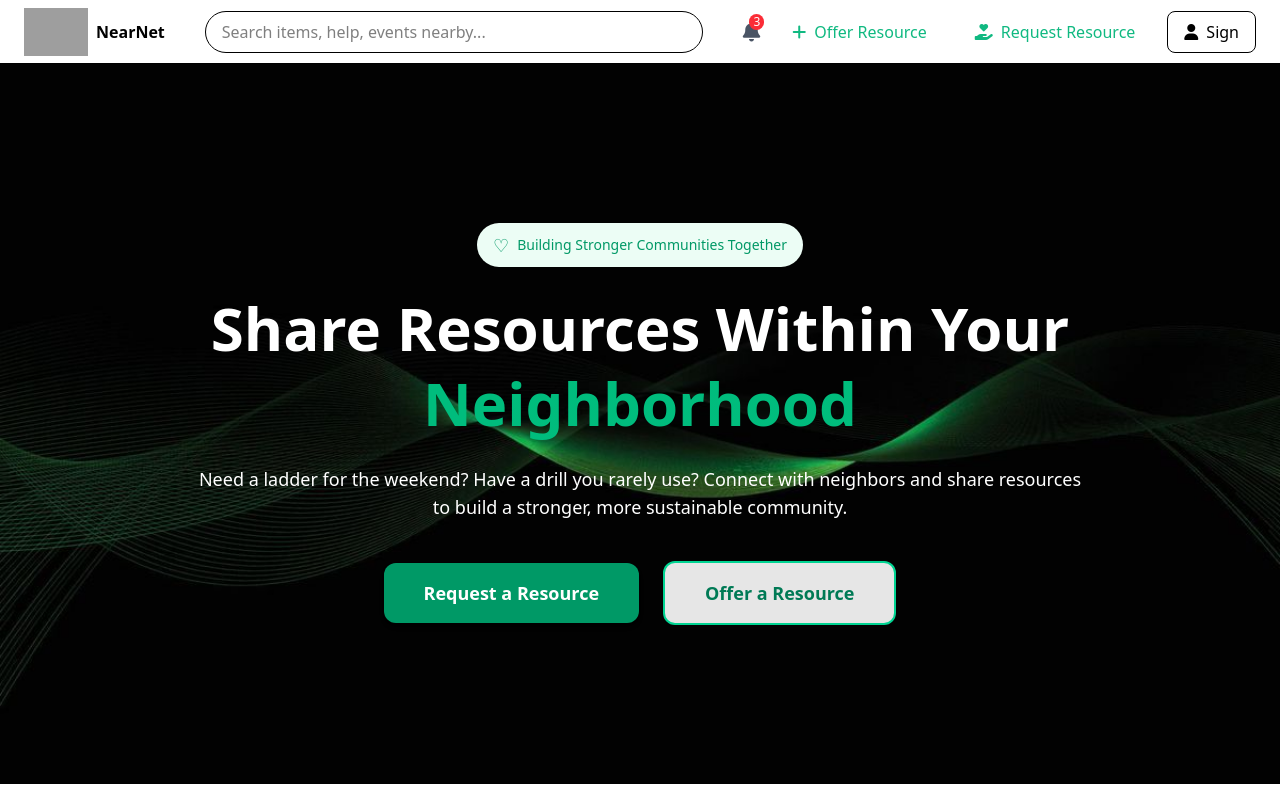
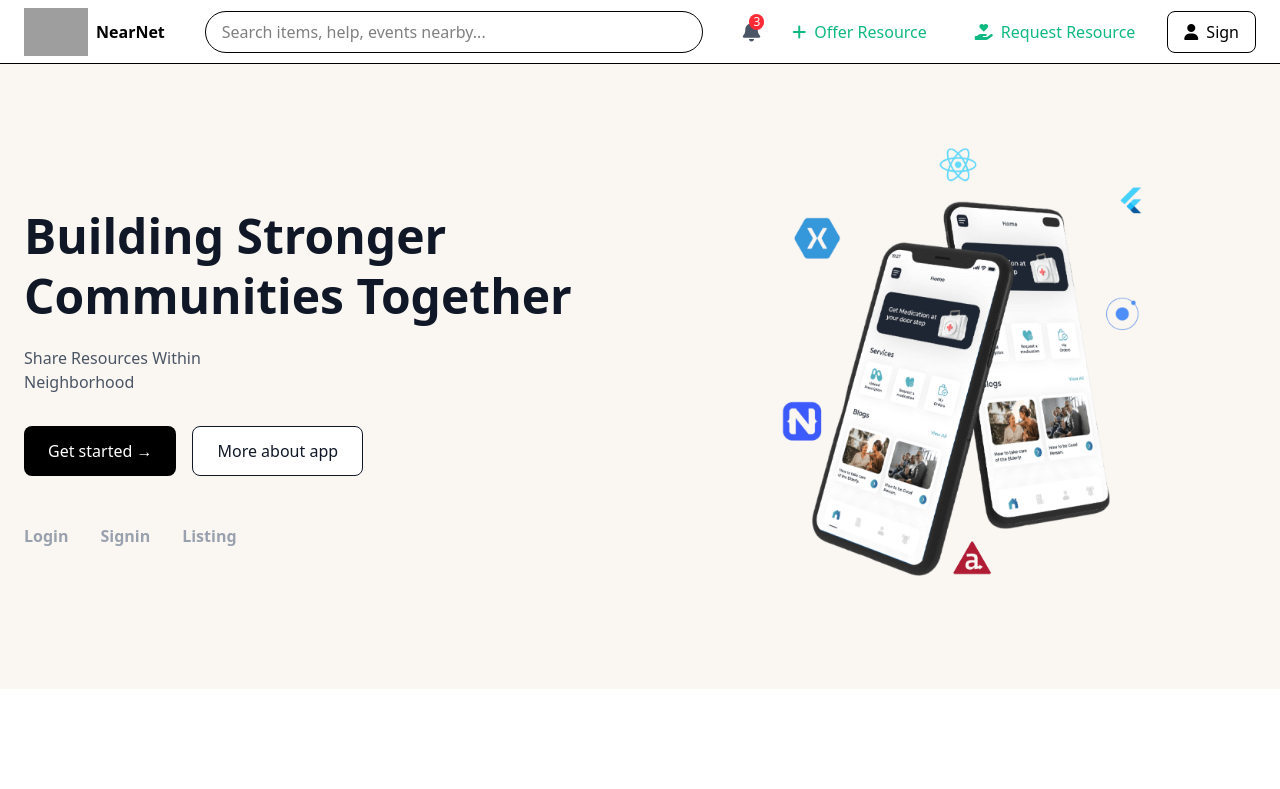
Before and after one commit to Shanu529/Nearnet-Group-project, a React (Vite) app in the folder frontend/: page / in a window 1280 px wide. Shown: the top 789 px of the page. Built offline with nearby package versions, Linux system fonts and the light colour scheme; grey boxes are pictures that could not be loaded.

Commit message:
Refactor code structure for improved readability and maintainability

```diff
--- a/frontend/package.json
+++ b/frontend/package.json
@@ -16,8 +16,10 @@
     "lucide-react": "^0.562.0",
     "react": "^19.2.0",
     "react-dom": "^19.2.0",
+    "react-hot-toast": "^2.6.0",
     "react-icons": "^5.5.0",
     "react-router-dom": "^7.12.0",
+    "react-toastify": "^11.0.5",
     "tailwindcss": "^4.1.18"
   },
   "devDependencies": {
--- a/frontend/src/App.jsx
+++ b/frontend/src/App.jsx
@@ -14,7 +14,9 @@ import Offer from "./pages/Offer.jsx";
 import Request from "./pages/Request.jsx";
 import Signin from "./pages/Signin.jsx";
 import Login from "./pages/Login.jsx";
-
+import { Toaster } from "react-hot-toast";
+import { useEffect } from "react";
+import { toast } from "react-hot-toast";
 function App() {
   const [count, setCount] = useState(0);
 
@@ -27,10 +29,14 @@ function App() {
   //   }
 
   // ])
+   useEffect(() => {
+    toast.success("🔥 Toast is working globally!");
+  }, []);
 
   return (
     <>
       <Navbar />
+      <Toaster position="top-right" reverseOrder={false} />
       <Routes>
         <Route path="/" element={<Home />} />
         <Route path="/listing" element={<Listing />} />
--- a/frontend/src/components/GetStarted.jsx
+++ b/frontend/src/components/GetStarted.jsx
@@ -2,9 +2,8 @@ import React from "react";
 import { Link } from "react-router";
 function GetStarted() {
   return (
-    <section className="w-full bg-emerald-50 py-20">
+    <section className="w-full bg-[#faf7f2] py-20">
       <div className="max-w-4xl mx-auto px-6 sm:text-center">
-
         <h2 className="text-2xl md:text-4xl font-bold text-gray-900 mb-4">
           Ready to Get Started?
         </h2>
@@ -13,10 +12,12 @@ function GetStarted() {
           Browse available resources in your neighborhood or post what you need.
         </p>
 
-        <Link to="/listing" className="px-8 py-4 rounded-xl bg-emerald-500 text-white font-semibold shadow-md hover:bg-emerald-600 transition">
+        <Link
+          to="/listing"
+          className="px-8 py-4 rounded-xl bg-emerald-500 text-white font-semibold shadow-md hover:bg-emerald-600 transition"
+        >
           View All Listings
         </Link>
-
       </div>
     </section>
   );
--- a/frontend/src/pages/Home.jsx
+++ b/frontend/src/pages/Home.jsx
@@ -3,15 +3,57 @@ import React from "react";
 import WhyChooseUs from "../components/WhyChooseUs.jsx";
 import GetStarted from "../components/GetStarted.jsx";
 
-import { useNavigate } from 'react-router-dom'
+import { useNavigate } from "react-router-dom";
 import FAQ from "../components/FAQ.jsx";
+
+// import <phone className="png"></phone>4
+// import { Toaster } from "react-hot-toast";
+// import  phone from ""
+import phone from "/phone.png";
 
 function Home() {
   const navigate = useNavigate();
 
   return (
     <>
+      <section className="bg-[#faf7f2]">
+        <div className="max-w-7xl mx-auto px-6 py-10 md:py-20">
+          <div className="grid grid-cols-1 lg:grid-cols-2 items-center gap-16">
+            <div>
+              <h1 className="text-3xl lg:text-5xl font-bold text-gray-900 leading-tight">
+                Building Stronger Communities Together
+              </h1>
 
+              <p className="mt-5 text-gray-600 max-w-md">
+                Share Resources Within <br />
+                Neighborhood
+              </p>
+
+              <div className="mt-8 flex gap-4">
+                <button className="bg-black text-white sm:px-6 sm:py-3 py-2 px-2 rounded-lg font-medium hover:bg-gray-800 transition">
+                  Get started →
+                </button>
+
+                <button className="bg-white text-gray-900 sm:px-6 py-2 px-2 sm:py-3 rounded-lg border hover:bg-gray-100 transition">
+                  More about app
+                </button>
+              </div>
+
+              <div className="mt-12 flex items-center gap-8 text-gray-400">
+                <span className="font-semibold">Login</span>
+                <span className="font-semibold">Signin</span>
+                <span className="font-semibold">Listing</span>
+              </div>
+            </div>
+
+            <div className="relative flex justify-center">
+              <img src={phone} alt="Real estate app" className="rounded-3xl" />
+            </div>
+          </div>
+        </div>
+      </section>
+
+      {/*
     <section className=" bg-white flex items-center  px-6 justify-center bg-[url(/main5.jpg)] bg-cover h-[90vh] py-20 sm:py-30 bg-center ">
       <div className="max-w-4xl sm:text-center ">
         <div className="inline-flex items-center gap-2 px-4 py-2 rounded-full bg-emerald-50 text-emerald-600 text-sm font-medium mb-6">
@@ -45,10 +87,13 @@ function Home() {
         </button>
      </div>
      </div>
-    </section>
-    <WhyChooseUs/>
-    <GetStarted/>
-    <FAQ />
+    </section> */}
+
+      <section></section>
+
+      <WhyChooseUs />
+      <GetStarted />
+      <FAQ />
     </>
   );
 }
--- a/frontend/src/pages/Login.jsx
+++ b/frontend/src/pages/Login.jsx
@@ -1,14 +1,14 @@
 import React, { useState } from "react";
 import bgimg from "../assets/download.jpg";
 import { useNavigate } from "react-router-dom";
-
+import { Toaster, toast } from "react-hot-toast";
 function Login() {
   const [form, setForm] = useState({
     email: "",
     password: "",
   });
 
-  const [error, setError] = useState("");
+  // const [error, setError] = useState("");
   const navigate = useNavigate();
 
   const handleSubmit = (e) => {
@@ -18,7 +18,8 @@ function Login() {
     console.log("here is user data form localstorage", storedUser);
 
     if (!storedUser) {
-      setError("No account found. Please sign up first.");
+      // setError("No account found. Please sign up first.");
+      toast.error("No account found. Please sign up first.");
       return;
     }
 
@@ -26,19 +27,22 @@ function Login() {
       form.email === storedUser.email &&
       form.password === storedUser.password
     ) {
-      setError("");
-      alert("Login successful");
-      navigate("/");
+      toast.success("Login successful!");
+      setTimeout(() => {
+        navigate("/");
+      }, 1200);
+
+      // setError("");
+      // alert("Login successful");
+      // navigate("/");
     } else {
-      setError("Invalid email or password");
+      toast.error("Invalid email or password");
     }
   };
 
   return (
     <div className="min-h-screen bg-gradient-to-br from-[#10B981] via-[#047857] to-black flex items-center justify-center px-4">
-
       <div className="w-full max-w-5xl bg-white rounded-2xl shadow-2xl overflow-hidden grid grid-cols-1 md:grid-cols-2">
-
         <div className="relative hidden md:flex">
           <img
             src={bgimg}
@@ -63,7 +67,6 @@ function Login() {
           <h2 className="text-2xl font-semibold text-gray-900 mb-8 text-center">
             Login
           </h2>
-
 
           <form onSubmit={handleSubmit} className="space-y-4">
             <input
--- a/frontend/src/pages/Signin.jsx
+++ b/frontend/src/pages/Signin.jsx
@@ -1,5 +1,7 @@
 import React, { useState } from "react";
 import bgimg from "../assets/download.jpg";
+
+import { Toaster, toast } from "react-hot-toast";
 
 import { useNavigate } from "react-router-dom";
 function Signin() {
@@ -12,7 +14,7 @@ function Signin() {
 
   const navigate = useNavigate();
 
-  const [error, setError] = useState("");
+  // const [error, setError] = useState("");
 
   const handleName = (e) => {
     const { name, value } = e.target;
@@ -44,14 +46,23 @@ function Signin() {
     console.log("click");
 
     if (!emailVAlidation(form.email)) {
-      setError("Invalid email address");
+      toast.error("Invalid email address");
+      // setError("Invalid email address");
       return;
     }
 
+    if (!form.firstName || !form.lastName) {
+      toast.error("First name and Last name are required");
+      return
+    }
+
     if (!passswordValidation(form.password)) {
-      setError(
+      toast.error(
         "Password must contain at least one uppercase letter, one number, one special character and be less than 15 characters long.",
       );
+      // setError(
+      //   "Password must contain at least one uppercase letter, one number, one special character and be less than 15 characters long.",
+      // );
 
       return;
     }
@@ -59,12 +70,18 @@ function Signin() {
       "user",
       JSON.stringify({ email: form.email, password: form.password }),
     );
-    console.log("alert");
+    // console.log("alert");
 
-    alert("Signup successful");
+    // alert("Signup successful");
+    toast.success("Signup successful");
+
+    setTimeout(() => {
       navigate("/");
+    }, 1200);
   };
   return (
+    <>
+      {/* <Toaster position="top-right" reverseOrder={false} /> */}
       <div className="min-h-screen bg-gradient-to-br from-[#10B981] via-[#047857] to-black flex items-center justify-center px-4">
         {/* Main Card */}
         <div className="w-full max-w-5xl bg-white rounded-2xl shadow-2xl overflow-hidden grid grid-cols-1 md:grid-cols-2">
@@ -97,7 +114,7 @@ function Signin() {
               Sign Up
             </h2>
 
-          <form onSubmit={formHandlerSubmit} className="space-y-4">
+            <form onSubmit={formHandlerSubmit} noValidate className="space-y-4">
               <input
                 name="firstName"
                 value={form.firstName}
@@ -155,7 +172,7 @@ function Signin() {
                 Login
               </button>
 
-            {error && <p style={{ color: "red" }}>{error}</p>}
+              {/* {error && <p style={{ color: "red" }}>{error}</p>} */}
             </form>
 
             {/* Divider */}
@@ -188,6 +205,7 @@ function Signin() {
           </div>
         </div>
       </div>
+    </>
   );
 }
 
```
Also changed, not shown: frontend/public/phone.png (added), 1 other file (tests, documents, lock files or other folders). Lines whose indentation alone changed are shown as unchanged.
